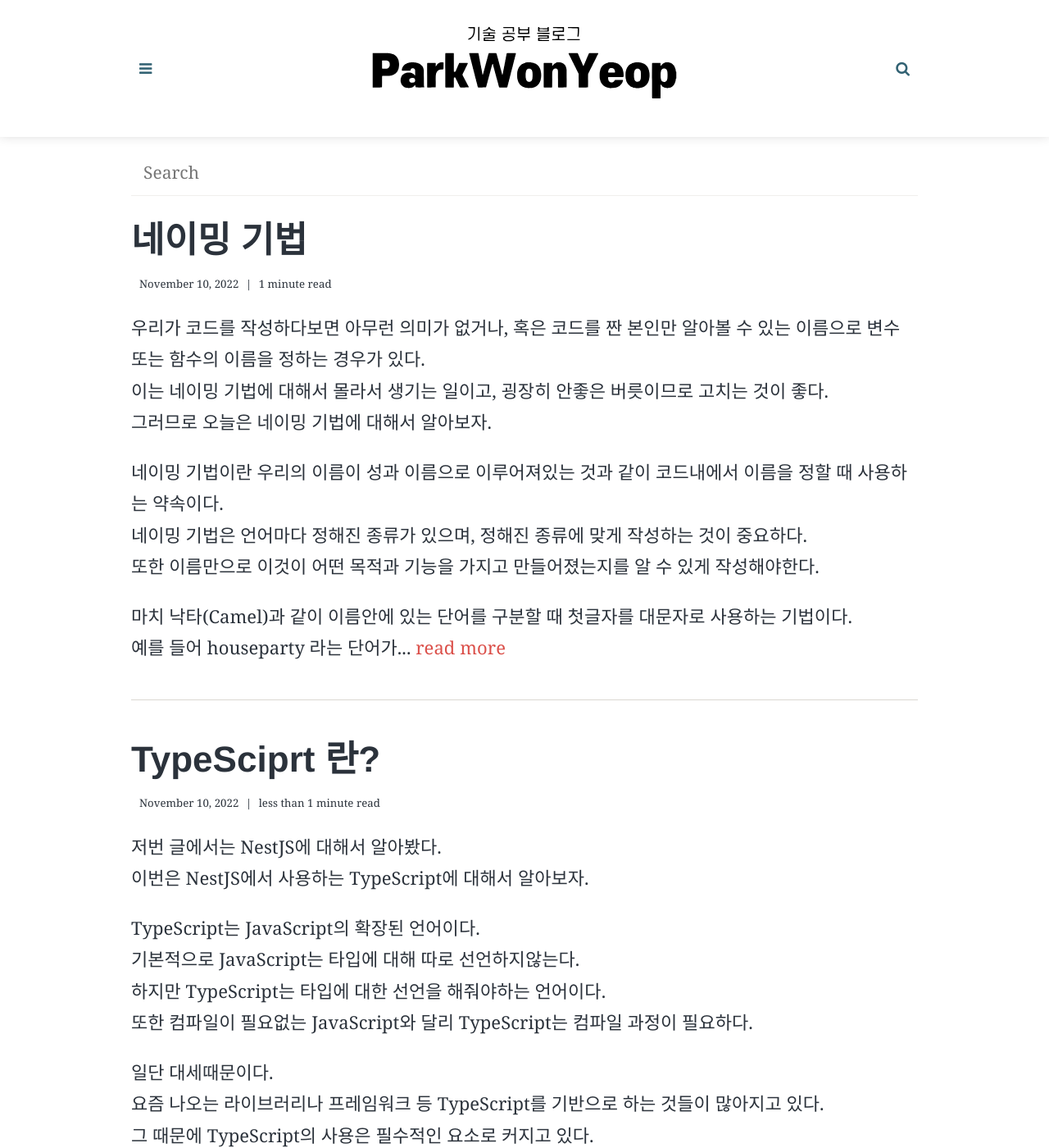
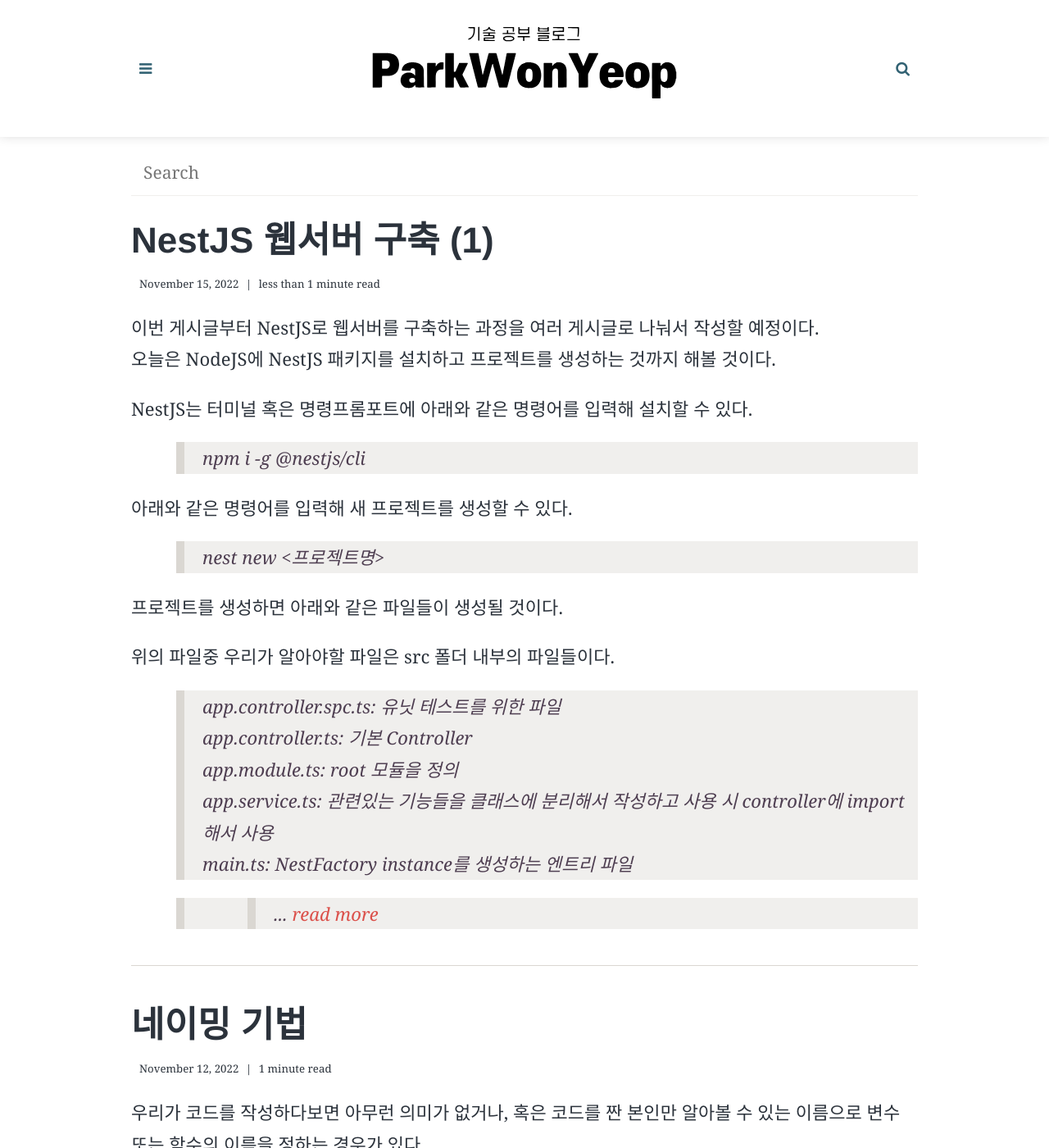
Before and after one commit to ParkWonYeop/parkwonyeop.github.io_back, a Jekyll site: the page built from _pages/archive.html, in a window 1280 px wide and 1400 px high. Shown: the whole window at 82% size. Built offline with Jekyll 4.4.1, drawn with Linux system fonts in a browser that asks for light colours; some web fonts are replaced; some of the changed text lies outside the part shown.

Commit message:
add post

```diff
--- a/_posts/2022-11-10-typescript.md
+++ b/_posts/2022-11-10-typescript.md
@@ -41,5 +41,5 @@ TypeScript는 JavaScript의 확장된 언어이다.
 
 ## 마치며
 
-TypeScript는 JS개발자라면 꼭 배워야하는 언어다.
+TypeScript는 백엔드 개발자라면 배우는게 좋은 언어이다.
 NestJS와 같은 프레임워크를 사용하려면 숙달하는 것이 좋다.
--- a/_posts/2022-11-12-naming.md
+++ b/_posts/2022-11-12-naming.md
@@ -3,7 +3,7 @@ layout: post
 read_time: true
 show_date: true
 title: 네이밍 기법
-date: "2022-11-10 18:23:20"
+date: "2022-11-12 18:23:20"
 description: 네이밍 기법과 종류에 대해 알아보자
 tags:
   - CleanCode
--- /dev/null
+++ b/_posts/2022-11-15-startNest.md
@@ -0,0 +1,57 @@
+---
+layout: post
+read_time: true
+show_date: true
+title: NestJS 웹서버 구축 (1)
+date: "2022-11-15 18:23:20"
+description: NestJS로 웹서버를 구축해보자
+tags:
+  - NestJS
+  - Server
+author: ParkWonyeop
+published: true
+---
+
+## 서론
+
+이번 게시글부터 NestJS로 웹서버를 구축하는 과정을 여러 게시글로 나눠서 작성할 예정이다.
+오늘은 NodeJS에 NestJS 패키지를 설치하고 프로젝트를 생성하는 것까지 해볼 것이다.
+
+## NestJS 설치
+
+NestJS는 터미널 혹은 명령프롬포트에 아래와 같은 명령어를 입력해 설치할 수 있다.
+
+> npm i -g @nestjs/cli
+
+## NestJS 프로젝트 생성
+
+아래와 같은 명령어를 입력해 새 프로젝트를 생성할 수 있다.
+
+> nest new <프로젝트명>
+
+프로젝트를 생성하면 아래와 같은 파일들이 생성될 것이다.
+
+<center><img src="../assets/img/posts/20221115/img1.png"></center>
+
+위의 파일중 우리가 알아야할 파일은 src 폴더 내부의 파일들이다.
+
+> app.controller.spc.ts: 유닛 테스트를 위한 파일
+> app.controller.ts: 기본 Controller
+> app.module.ts: root 모듈을 정의
+> app.service.ts: 관련있는 기능들을 클래스에 분리해서 작성하고 사용 시 controller에 import해서 사용
+> main.ts: NestFactory instance를 생성하는 엔트리 파일
+
+## 프로젝트 실행해보기
+
+> > npm run start:dev
+
+위의 명령어를 이용해 서버를 실행하고 아래의 주소로 이동해보면 "Hello World" 가 출력되는 것을 알 수 있다.
+
+> http://localhost:3000/
+
+<center><img src="../assets/img/posts/20221115/img2.png"></center>
+
+## 마치며
+
+오늘은 NestJS를 설치, 새 프로젝트를 생성해보고 실행하는 것까지 해보았다.
+다음시간에는 NestJS를 이용해 다른 서비스를 만들어보는 것까지 해볼 예정이다.
```
Also changed, not shown: assets/img/posts/20221115/img1.png (added), assets/img/posts/20221115/img2.png (added).
